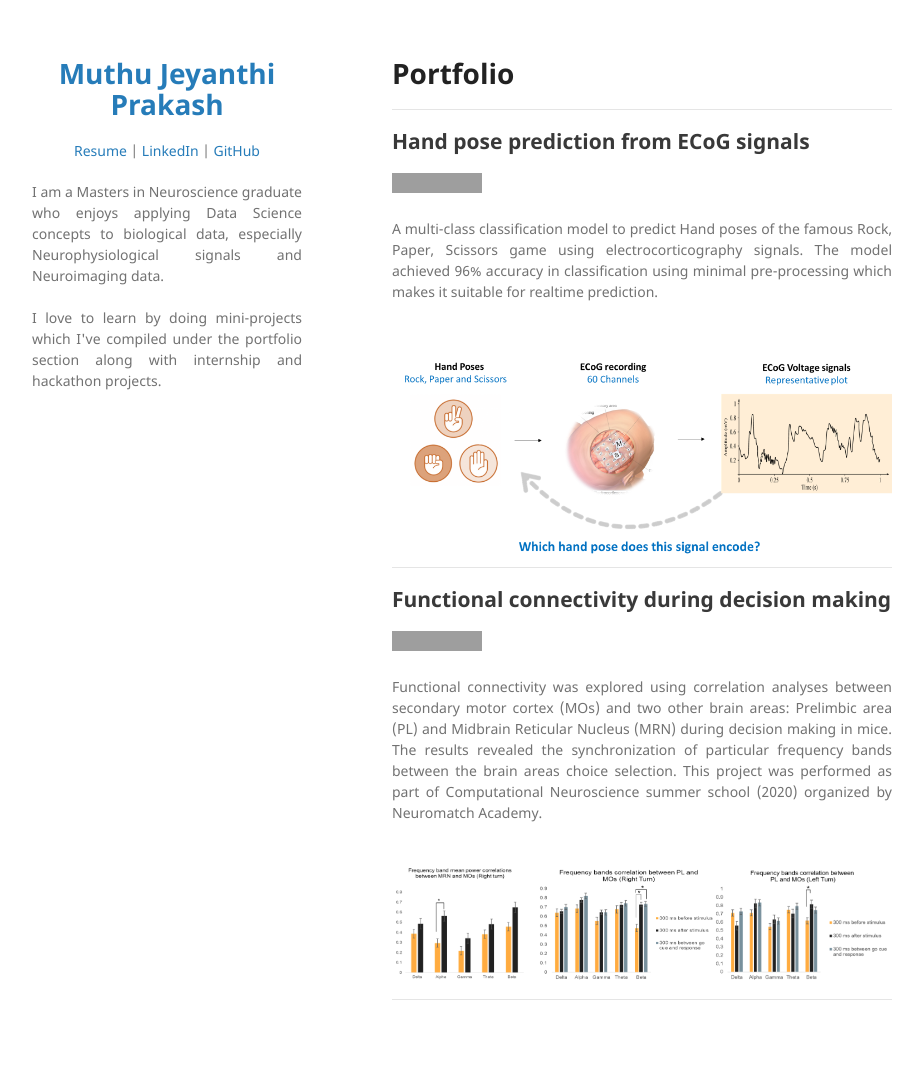
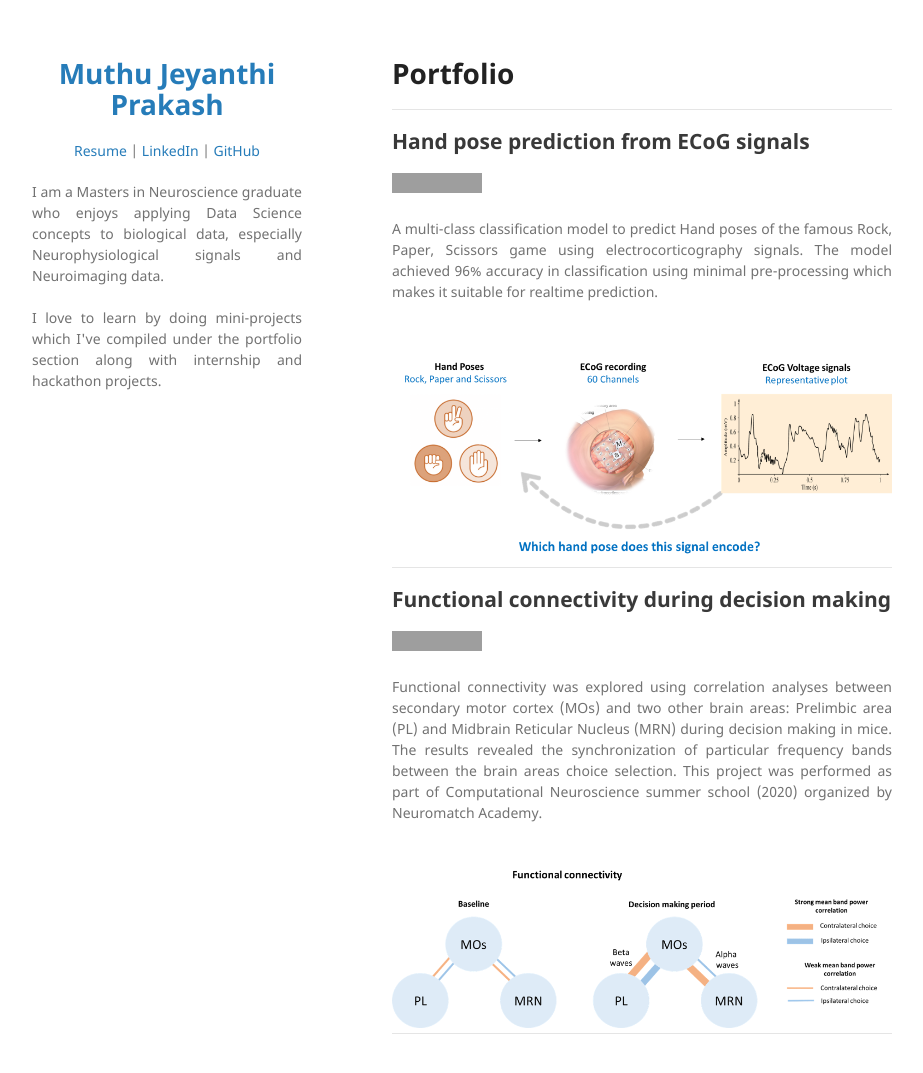
Before and after one commit to Muthu-Jeyanthi/Muthu-Jeyanthi.github.io, a Jekyll site: the page built from index.md, in a window 1280 px wide and 1104 px high. Shown: the top 1073 px of the window, without its empty margins (178-1101 px from the left). Built offline with Jekyll 4.4.1, drawn with Linux system fonts in a browser that asks for light colours; our own code applies the rules of GitHub Pages for plain Markdown files; grey boxes are pictures that could not be loaded.

Commit message:
Update index.md

```diff
--- a/index.md
+++ b/index.md
@@ -15,6 +15,6 @@
 
 <div style="text-align: justify"> Functional connectivity was explored using correlation analyses between secondary motor cortex (MOs) and two other brain areas: Prelimbic area (PL) and Midbrain Reticular Nucleus (MRN) during decision making in mice. The results revealed the synchronization of particular frequency bands between the brain areas choice selection. This project was performed as part of Computational Neuroscience summer school (2020) organized by Neuromatch Academy.  </div>
 <br>
-<center><img src="assets/img/res.png"/></center>
+<center><img src="assets/img/results_rep.png"/></center>
 
 ---
```
